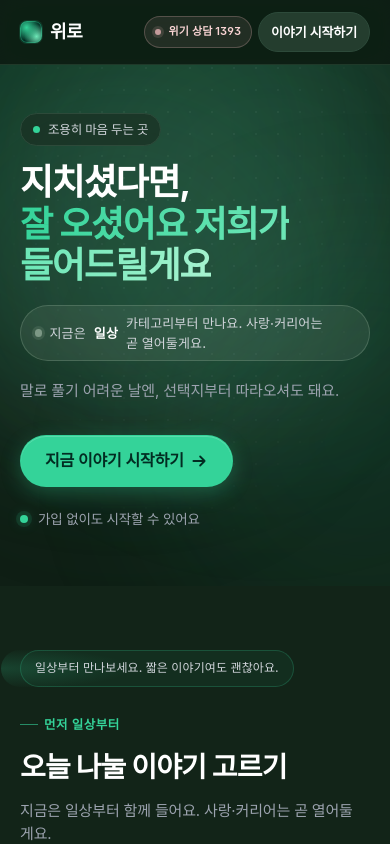
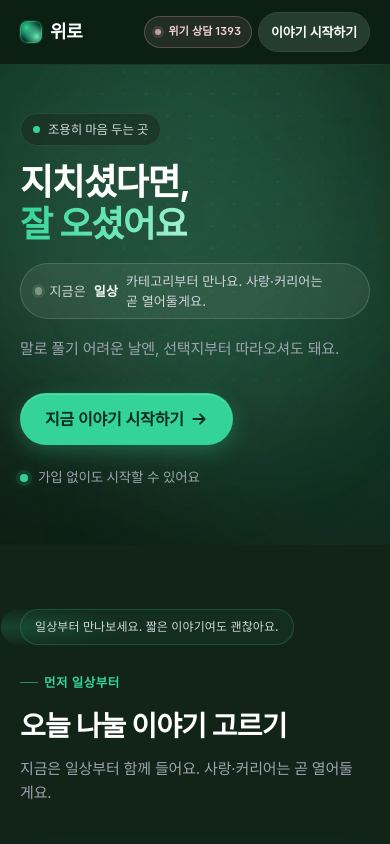
Before and after one commit to fullth/to-high, a Next.js app in the folder apps/web/: page / in a window 390 px wide. Shown: the top 844 px of the page. Built offline with nearby package versions, Linux system fonts and the light colour scheme; no server answers; a web font is replaced by a local one.

Commit message:
feat: 랜딩 Hero 액센트 단축 — "잘 오셨어요" (#13)
모바일 2줄 정리.

```diff
--- a/apps/web/src/components/landing/wirocare-landing.tsx
+++ b/apps/web/src/components/landing/wirocare-landing.tsx
@@ -198,7 +198,7 @@ export function WirocareLanding({ publicStatsToday, onLoginClick }: WirocareLand
                 <h1>
                   지치셨다면,
                   <br />
-                  <span className="accent">잘 오셨어요 저희가 들어드릴게요</span>
+                  <span className="accent">잘 오셨어요</span>
                 </h1>
                 <p className="hero-meta">
                   <span className="hero-meta-swatch" aria-hidden="true" />
```
